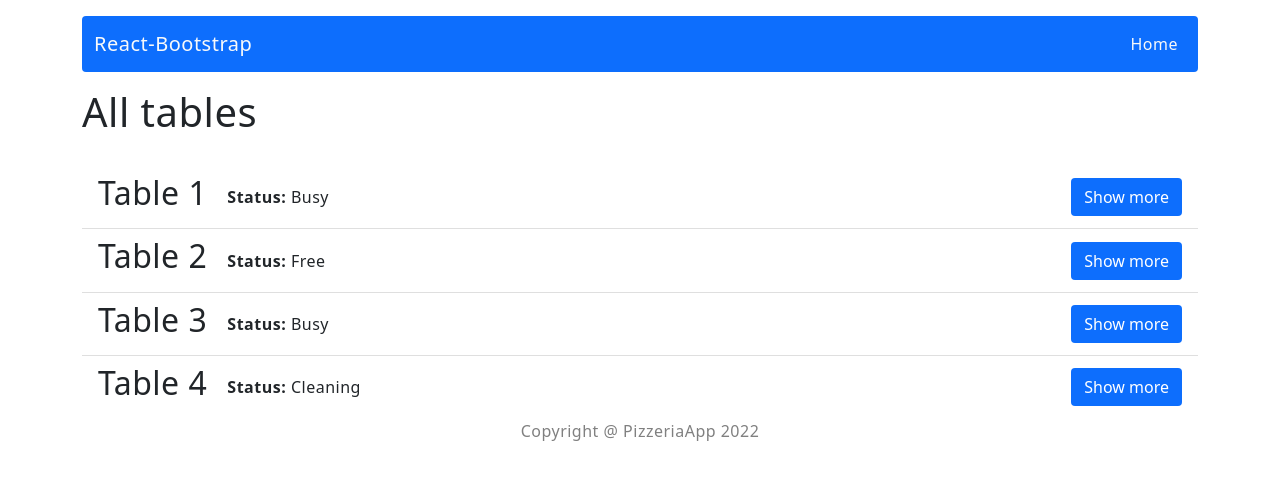
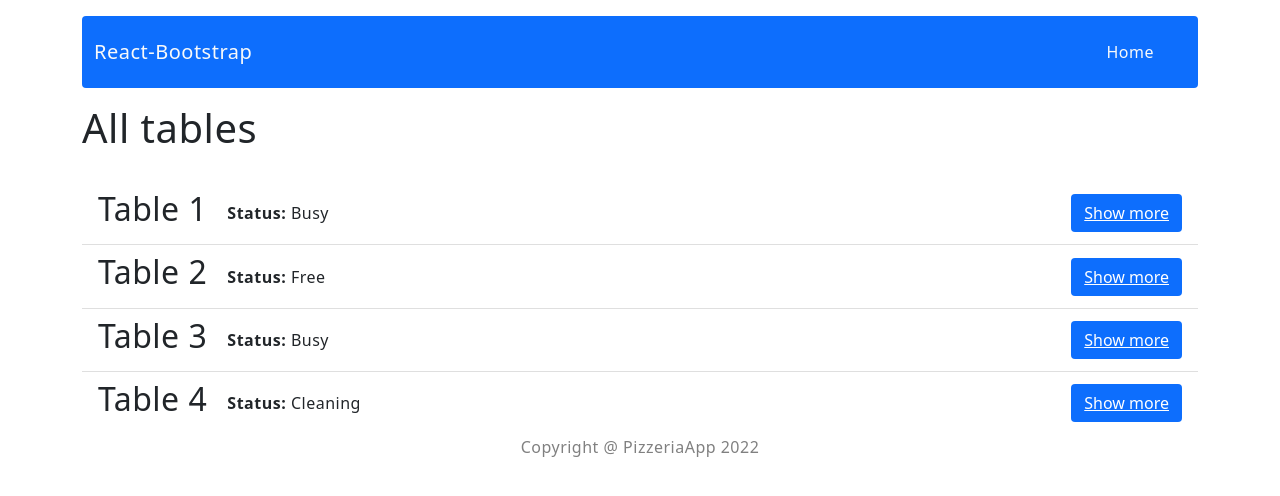
Before and after one commit to KevinKaluzny/waiter-app, a React (Create React App) app: page / in a window 1280 px wide. Shown: the top 496 px of the page. Built offline with nearby package versions, Linux system fonts and the light colour scheme.

Commit message:
a commit

```diff
--- a/src/components/pages/Home/Home.js
+++ b/src/components/pages/Home/Home.js
@@ -19,7 +19,7 @@ const Home = () => {
                                 <h2>Table {table.id}</h2>
                                 <p><b>Status:</b> {table.status}</p>
                             </div>
-                            <button className="btn btn-primary">Show more</button>
+                            <button className="btn btn-primary"><a href={"http://localhost:3000/table/" + table.id}>Show more</a></button>
                         </li>
                     )}
                 </ul>
--- a/src/components/pages/Home/Home.scss
+++ b/src/components/pages/Home/Home.scss
@@ -22,6 +22,9 @@ li div {
 
 button {
     background-color: #0d6efd !important;
+}
+
+a {
     color: white !important;
 }
 
--- a/src/components/views/NavBar/NavBar.js
+++ b/src/components/views/NavBar/NavBar.js
@@ -10,9 +10,9 @@ const NavBar = () => {
         <Navbar bg="primary" expand="lg" className="bg-body-tertiary rounded my-3">
             <Container>
                 <Navbar.Brand className="text-light" href="#home">React-Bootstrap</Navbar.Brand>
-                <Nav>
+                <NavLink>
                     <Nav.Link className="text-light" as={NavLink} to="/">Home</Nav.Link>
-                </Nav>
+                </NavLink>
             </Container>
         </Navbar>
     );
```
